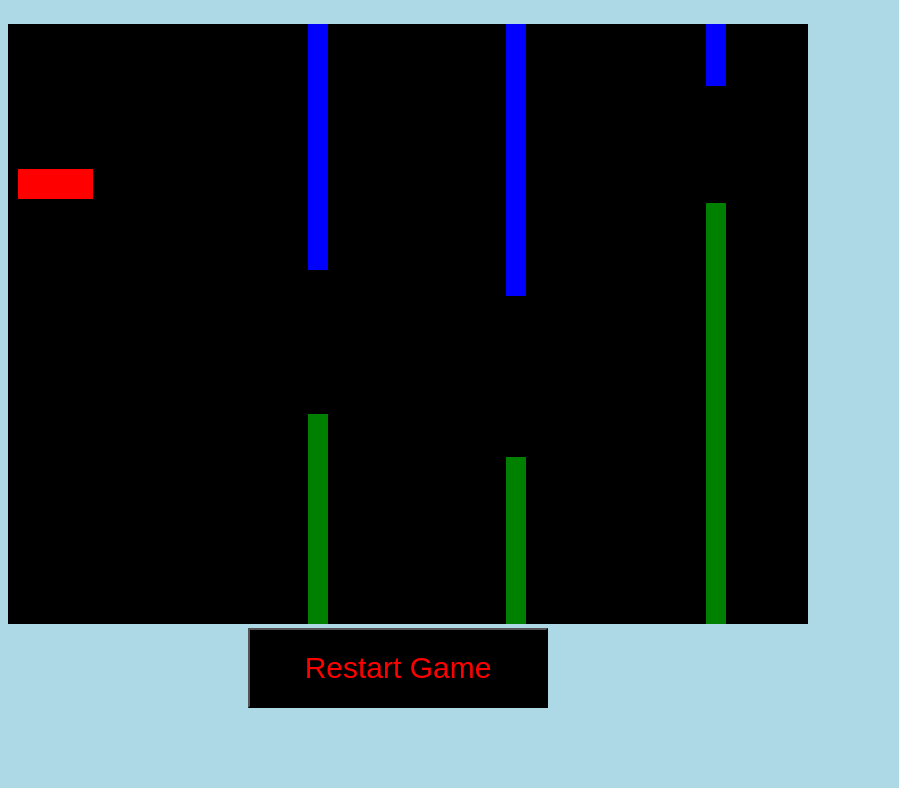
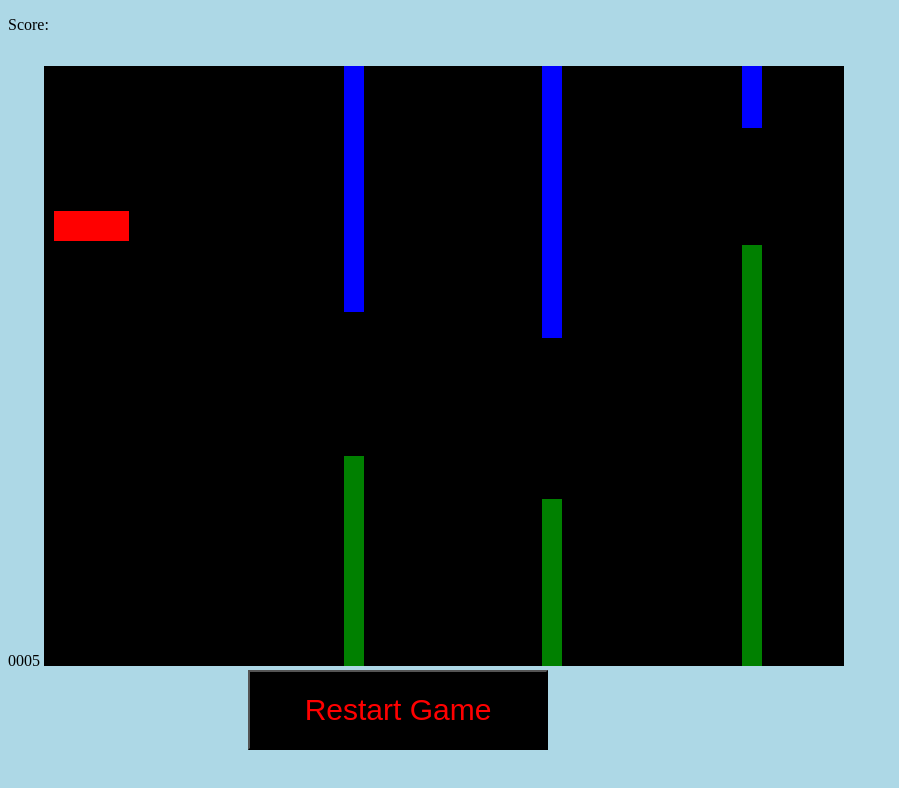
Before and after one commit to LazaroFranco/First-JS-game, a website: page index.html in a window 1280 px wide. Shown: the whole page, without its empty margins (0-899 px from the left). Drawn offline with Linux system fonts and the light colour scheme.

Commit message:
score function

```diff
--- a/index.html
+++ b/index.html
@@ -6,8 +6,10 @@
   <title></title>
   <link href="styles.css" rel="stylesheet" type="text/css">
 </head>
+<body>
+  <p>Score:</p>
 
-<body>
+<label id="minutes">00</label><label id="seconds">00</label>
   <canvas id="gameCanvas" width="800" height="600"></canvas>
   <button type="submit" onClick="restartGame()">Restart Game</button>
   <script src="game.js"></script>
```
